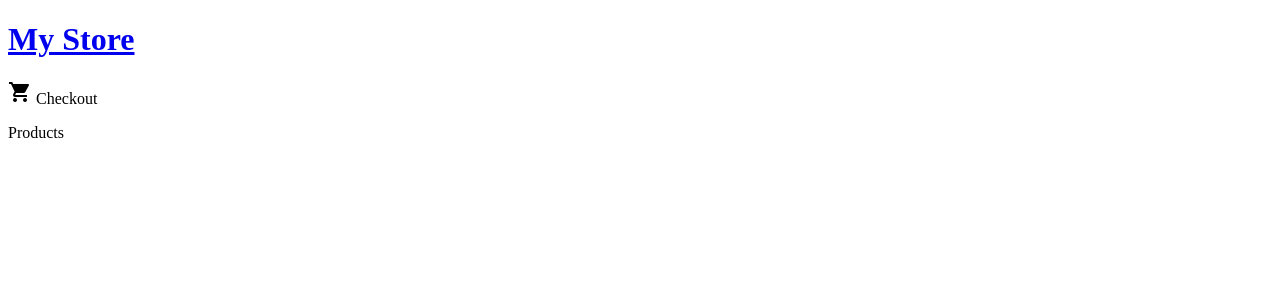
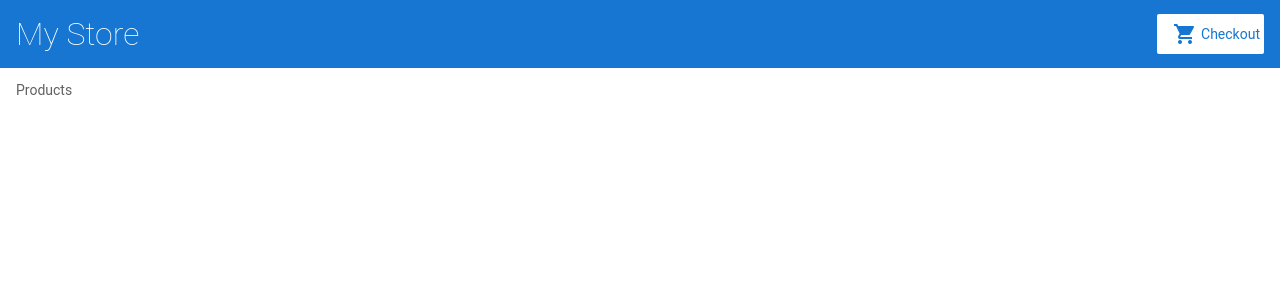
Before and after one commit to Angelino-Valeta/angular-tutorial, an Angular app: page / in a window 1280 px wide. Shown: the top 300 px of the page. Built offline with nearby package versions, Linux system fonts and the light colour scheme.

Commit message:
adding style

```diff
--- a/src/app/app.component.html
+++ b/src/app/app.component.html
@@ -1,4 +1,4 @@
 <app-top-bar></app-top-bar>
-<div>
+<div class="container">
   <router-outlet></router-outlet>
 </div>
--- a/src/styles.css
+++ b/src/styles.css
@@ -1 +1,127 @@
 /* Add application styles & imports to this file! */
+* {
+  font-family: 'Roboto', 'Arial', sans-serif;
+  color: #616161;
+  box-sizing: border-box;
+  -webkit-font-smoothing: antialiased;
+  -moz-osx-font-smoothing: antialiased;
+}
+body {
+  margin: 0;
+}
+
+.container {
+  display: flex;
+  flex-direction: row;
+}
+
+router-outlet + * {
+  padding: 0 16px;
+}
+
+h1 {
+  font-size: 32px;
+}
+
+h2 {
+  font-size: 20px;
+}
+h1,
+h2 {
+  font-weight: lighter;
+}
+
+p {
+  font-size: 14px;
+}
+
+a {
+  cursor: pointer;
+  color: #1676d2;
+  text-decoration: none;
+}
+
+a:hover {
+  opacity: 0.8;
+}
+
+input {
+  font-size: 14px;
+  border-radius: 2px;
+  padding: 8px;
+  margin-bottom: 16px;
+  border: 1px solid #bdbdbd;
+}
+
+label {
+  font-size: 12px;
+  font-weight: bold;
+  margin-bottom: 4px;
+  display: block;
+  text-transform: uppercase;
+}
+
+.button,
+button {
+  display: inline-flex;
+  align-items: center;
+  padding: 8px 16px;
+  border-radius: 2px;
+  font-size: 14px;
+  cursor: pointer;
+  background-color: #1976d2;
+  color: white;
+  border: none;
+}
+
+.button:hover,
+button:hover {
+  opacity: 0.8;
+  font-weight: normal;
+}
+
+.button:disabled,
+button:disabled {
+  opacity: 0.5;
+  cursor: auto;
+}
+.fancy-button {
+  background-color: white;
+  color: #1676d2;
+  padding-right: 4px;
+}
+
+.fancy-button i.material-icons {
+  color: #1676d2;
+  padding-right: 4px;
+}
+
+app-top-bar {
+  width: 100%;
+  height: 68px;
+  background-color: #1676d2;
+  padding: 16px;
+  display: flex;
+  flex-direction: row;
+  justify-content: space-between;
+  align-items: center;
+}
+
+app-top-bar h1 {
+  color: #fff;
+  margin: 0;
+}
+
+.cart-item,
+.shipping-item {
+  width: 100%;
+  min-width: 400px;
+  max-width: 450px;
+  display: flex;
+  flex-direction: row;
+  justify-content: space-between;
+  padding-right: 16px 32px;
+  margin-bottom: 8px;
+  border-radius: 2px;
+  background-color: #eeeeee;
+}
```
